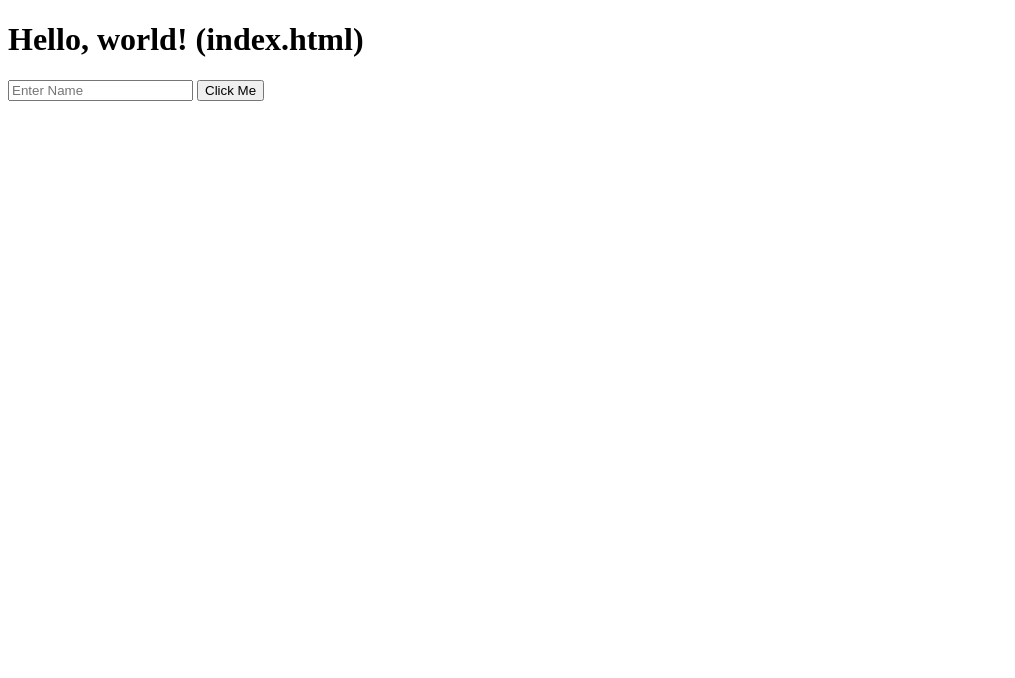
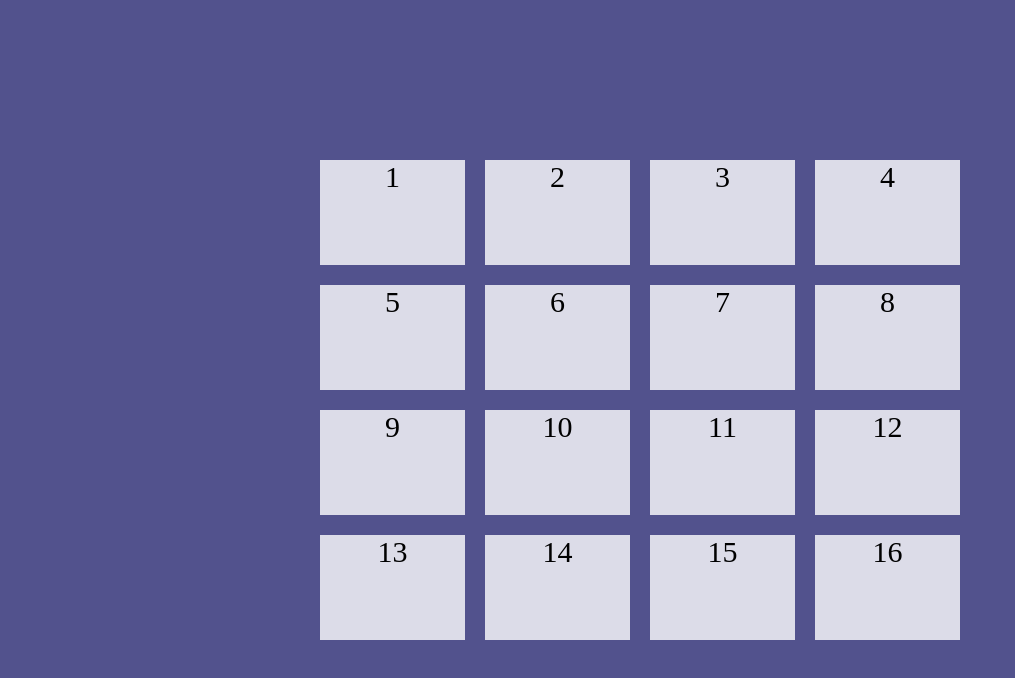
Before and after one commit to MichaelPachec0/nodejs-project-night, a website: page public/index.html in a window 1280 px wide. Shown: the whole page, without its empty margins (0-1015 px from the left). Drawn offline with Linux system fonts and the light colour scheme.

Commit message:
Created basic tile structure

```diff
--- /dev/null
+++ b/public/app.css
@@ -0,0 +1,32 @@
+body {
+  min-height: 100vh;
+  background-color: rgb(82, 82, 141);
+}
+
+
+.grid-container {
+  display: grid;
+  margin: auto;
+  position: absolute;
+  top: 0; bottom: 0; left: 0; right: 0;
+  width: 50%;
+  height: 60vh;
+  column-gap: 20px;
+  gap: 20px;
+  text-align: center;
+  grid-template-columns: repeat(4, 1fr);
+  grid-auto-rows: minmax(1fr, auto);
+}
+
+.grid-item {
+  font-size: 30px;
+  background-color: rgba(255, 255, 255, 0.8);
+  align-self: center;
+  height: 100%;
+}
+
+@media screen and (max-width: 1000px) {
+  .grid-container {
+    width: 80%;
+  }
+}
--- a/public/index.html
+++ b/public/index.html
@@ -3,15 +3,27 @@
 <head>
     <meta charset="UTF-8">
     <title>Title</title>
+    <link rel="stylesheet" href="./app.css">
 </head>
 <body>
-<h1>Hello, world! (index.html)</h1>
-<input id="userName" type="text" name="" placeholder="Enter Name">
-<button id="clickMe" type="button" name="button">Click Me</button>
-<h2 id="personName"></h2>
-<h2 id="personStatus"></h2>
-<h2 id="personOccupation"></h2>
-<h2 id="coin"></h2>
+  <div class="grid-container">
+    <div class="grid-item">1</div>
+    <div class="grid-item">2</div>
+    <div class="grid-item">3</div>
+    <div class="grid-item">4</div>
+    <div class="grid-item">5</div>
+    <div class="grid-item">6</div>
+    <div class="grid-item">7</div>
+    <div class="grid-item">8</div>
+    <div class="grid-item">9</div>
+    <div class="grid-item">10</div>
+    <div class="grid-item">11</div>
+    <div class="grid-item">12</div>
+    <div class="grid-item">13</div>
+    <div class="grid-item">14</div>
+    <div class="grid-item">15</div>
+    <div class="grid-item">16</div>
+  </div>
 <script src="app.js"></script>
 </body>
 </html>
```
